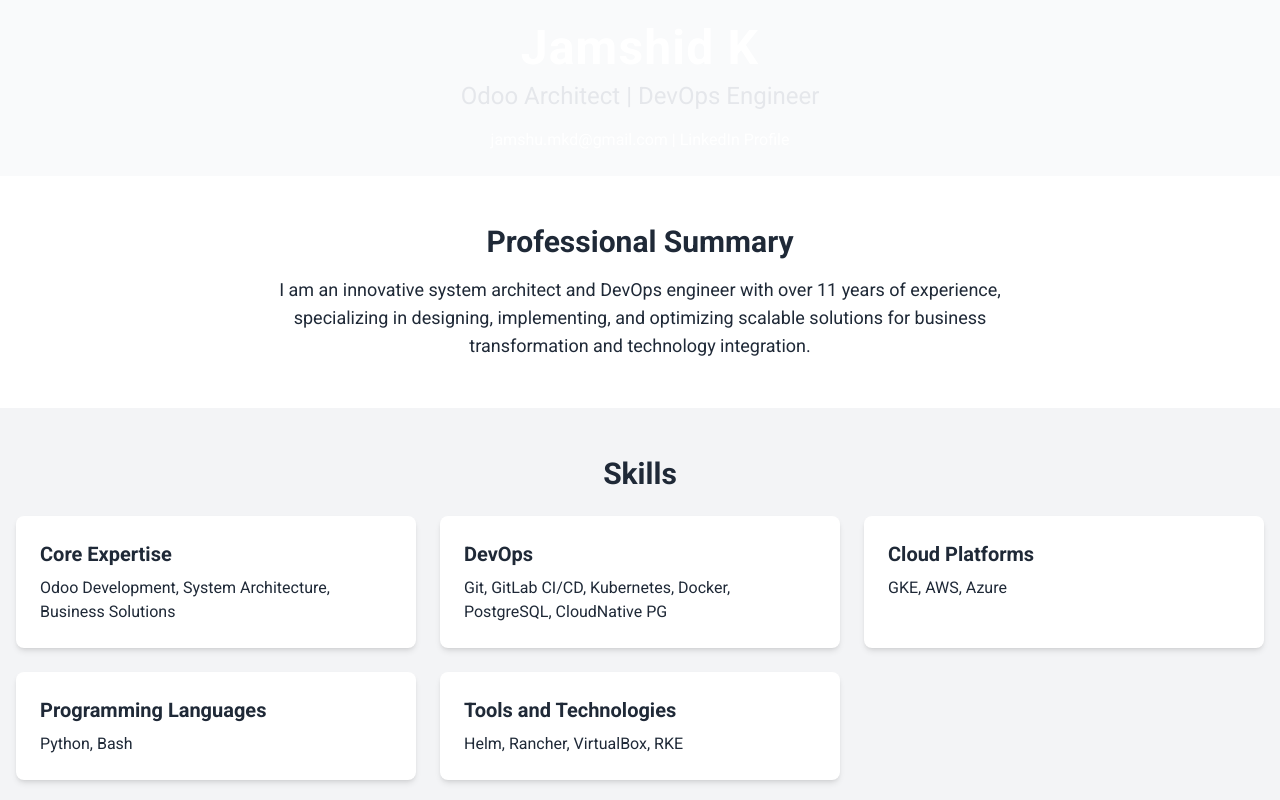
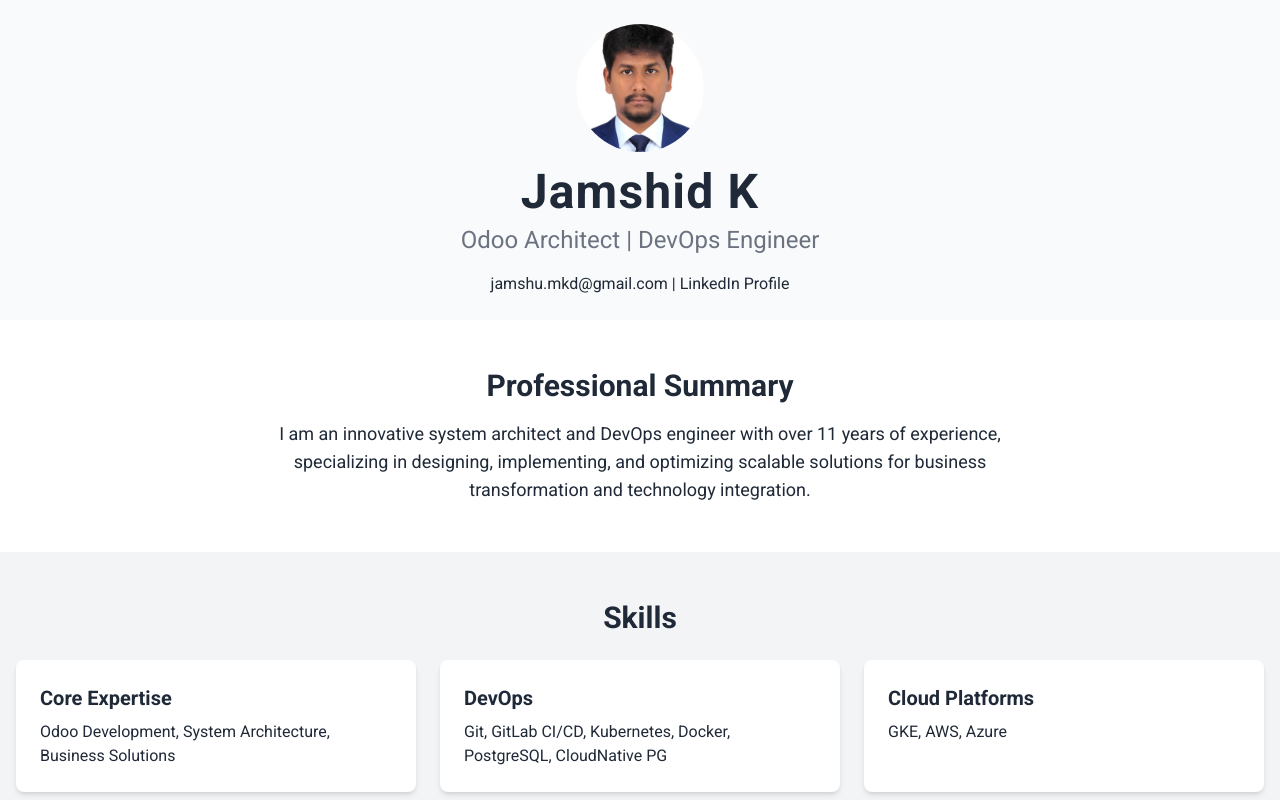
Before and after one commit to jamshu/jamshu.github.io, a plain HTML site: page index.html in a window 1280 px wide. Shown: the top 800 px of the page. Drawn offline with nearby package versions, Linux system fonts and the light colour scheme.

Commit message:
updated assets and portfolio

```diff
--- a/index.html
+++ b/index.html
@@ -13,10 +13,11 @@
 </head>
 <body class="bg-gray-50 text-gray-800">
     <!-- Header Section -->
-    <header class="bg-primary-600 text-white py-6">
+    <header class="bg-primary-600  py-6">
         <div class="container mx-auto text-center">
-            <h1 class="text-5xl font-bold tracking-wide text-white">Jamshid K</h1>
-            <p class="text-2xl mt-2 text-gray-200">Odoo Architect | DevOps Engineer</p>
+            <img src="assets/profile.jpg" alt="Jamshid K" class="rounded-full w-32 h-32 mx-auto mb-4">
+            <h1 class="text-5xl font-bold tracking-wide">Jamshid K</h1>
+            <p class="text-2xl mt-2 text-gray-500">Odoo Architect | DevOps Engineer</p>
             <p class="mt-4">
                 <a href="mailto:jamshu.mkd@gmail.com" class="hover:underline">jamshu.mkd@gmail.com</a> |
                 <a href="https://www.linkedin.com/in/jamshid-k-72758aa2/" class="hover:underline">LinkedIn Profile</a>
```
Also changed, not shown: assets/profile.jpg (added).
